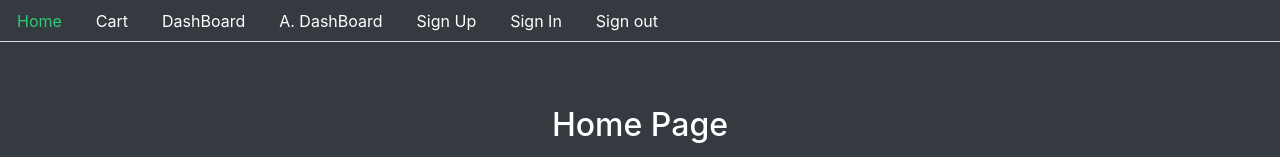
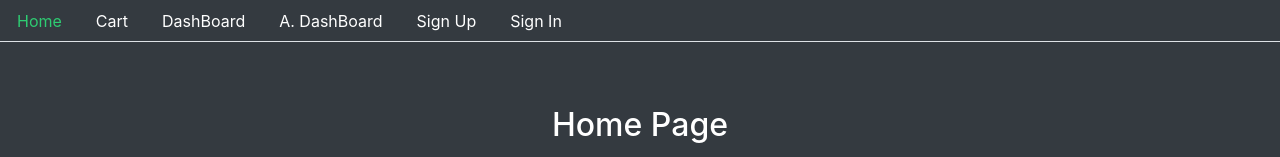
Before and after one commit to Ashwani11000/online-store-mern-project, a React (Create React App) app in the folder frontendproj/: page / in a window 1280 px wide. Shown: the top 157 px of the page. Built offline with nearby package versions, Linux system fonts and the light colour scheme.

Commit message:
Signout done with conditional rendering

```diff
--- a/frontendproj/src/core/Menu.js
+++ b/frontendproj/src/core/Menu.js
@@ -1,18 +1,16 @@
-import React from 'react'
-import {Link, withRouter} from 'react-router-dom';
+import React, { Fragment } from "react";
+import { Link, withRouter } from "react-router-dom";
+import { signout, isAutheticated } from "../auth/helper";
 
-const currentTab = (history, path) =>{
-    if(history.location.pathname === path)
-        {
-            return {color: "#2ecc72"}
+const currentTab = (history, path) => {
+  if (history.location.pathname === path) {
+    return { color: "#2ecc72" };
+  } else {
+    return { color: "#FFFFFF" };
   }
-        else{
-            return {color: "#FFFFFF"}
-        }
+};
 
-}
-
-const Menu = ({history})=> (
+const Menu = ({ history }) => (
   <div>
     <ul className="nav nav-tabs bg-dark">
       <li className="nav-item">
@@ -21,37 +19,70 @@ const Menu = ({history})=> (
         </Link>
       </li>
       <li className="nav-item">
-                <Link style={currentTab(history, "/cart")} className="nav-link" to="/cart">
+        <Link
+          style={currentTab(history, "/cart")}
+          className="nav-link"
+          to="/cart"
+        >
           Cart
         </Link>
       </li>
       <li className="nav-item">
-                <Link style={currentTab(history, "/user/dashboard")} className="nav-link" to="/user/dashboard">
+        <Link
+          style={currentTab(history, "/user/dashboard")}
+          className="nav-link"
+          to="/user/dashboard"
+        >
           DashBoard
         </Link>
       </li>
       <li className="nav-item">
-                <Link style={currentTab(history, "/admin/dashboard")} className="nav-link" to="/admin/dashboard">
+        <Link
+          style={currentTab(history, "/admin/dashboard")}
+          className="nav-link"
+          to="/admin/dashboard"
+        >
           A. DashBoard
         </Link>
       </li>
+      {!isAutheticated() && (
+                <Fragment>
                 <li className="nav-item">
-                <Link style={currentTab(history, "/signup")} className="nav-link" to="/signup">
+                  <Link
+                    style={currentTab(history, "/signup")}
+                    className="nav-link"
+                    to="/signup"
+                  >
                     Sign Up
                   </Link>
                 </li>
                 <li className="nav-item">
-                <Link style={currentTab(history, "/signin")} className="nav-link" to="/signin">
+                  <Link
+                    style={currentTab(history, "/signin")}
+                    className="nav-link"
+                    to="/signin"
+                  >
                     Sign In
                   </Link>
                 </li>
+                </Fragment>
+      )}
+
+
+      {isAutheticated() && (
         <li className="nav-item">
-                <Link style={currentTab(history, "/signout")} className="nav-link" to="/signout">
+          <span className = "nav-link text-warning"
+          onClick={()=>{
+              signout(()=>{
+                  history.push("/");
+              });
+          }}
+          >
             Sign out
-                </Link>
+          </span>
         </li>
+      )}
     </ul>
   </div>
-
 );
 export default withRouter(Menu);
```
Lines whose indentation alone changed are shown as unchanged.
